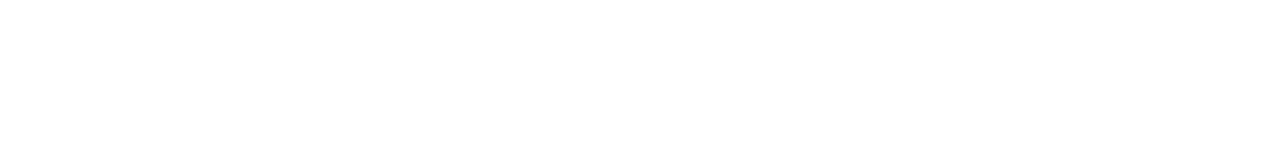
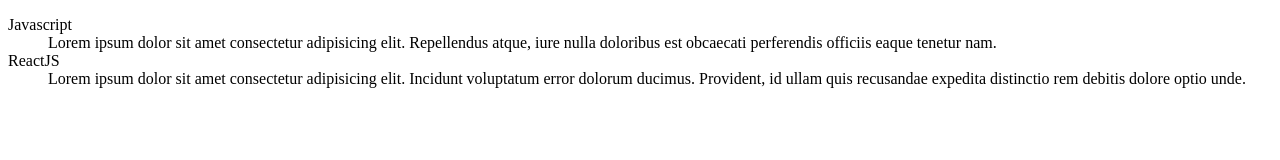
Before and after one commit to Faizzi/HTML-Course, a plain HTML site: page HTMLCourse/index.html in a window 1280 px wide. Drawn offline with Linux system fonts and the light colour scheme.

Commit message:
DescriptListAdded

```diff
--- a/HTMLCourse/index.html
+++ b/HTMLCourse/index.html
@@ -104,6 +104,13 @@
         </tbody>
     </table> -->
     <!-- Description list -->
+    <dl>
+         <dt>Javascript</dt>
+         <dd>Lorem ipsum dolor sit amet consectetur adipisicing elit. Repellendus atque, iure nulla doloribus est obcaecati perferendis officiis eaque tenetur nam.</dd>
+         <dt>ReactJS</dt>
+         <dd>Lorem ipsum dolor sit amet consectetur adipisicing elit. Incidunt voluptatum error dolorum ducimus. Provident, id ullam quis recusandae expedita distinctio rem debitis dolore optio unde.</dd>
+    </dl>
+
     <!-- form -->
     <!-- video -->
     <!-- iframe -->
```
